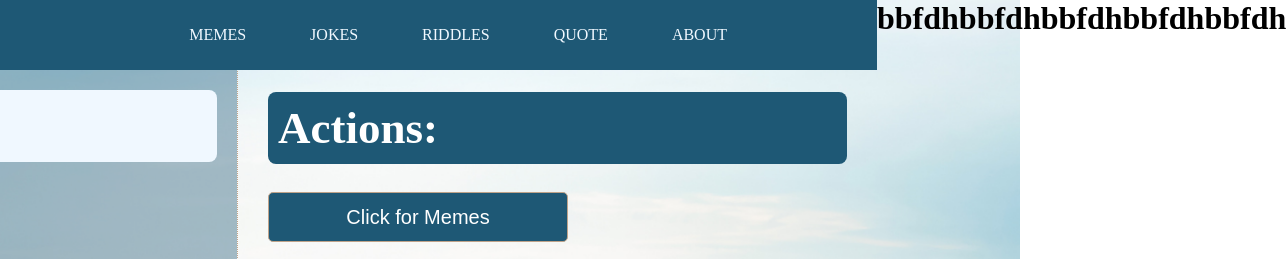
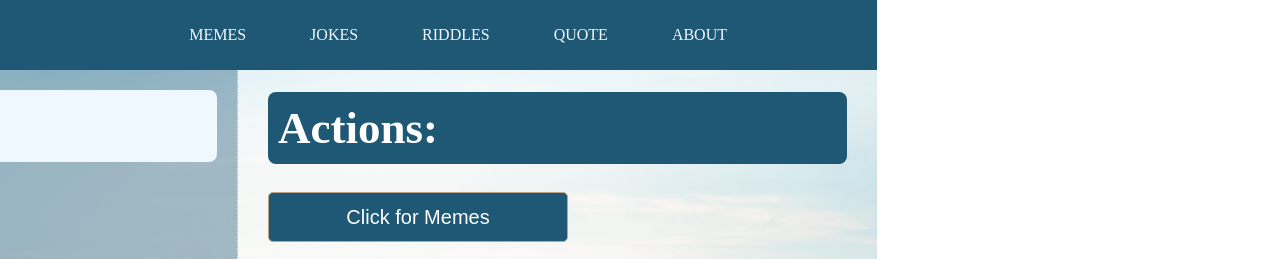
Before and after one commit to mohitgoel14/Funny-Zone-Page, a plain HTML site: page index.html in a window 1280 px wide. Shown: the top 259 px of the page, 1286 px wide, since content can reach past the window. Drawn offline with Linux system fonts and the light colour scheme.

Commit message:
Update index.html

```diff
--- a/index.html
+++ b/index.html
@@ -73,13 +73,5 @@
         </button>
       </section>
     </div>
-
-    <footer>
-      <h1>bbfdh</h1>
-      <h1>bbfdh</h1>
-      <h1>bbfdh</h1>
-      <h1>bbfdh</h1>
-      <h1>bbfdh</h1>
-    </footer>
   </body>
 </html>
```
